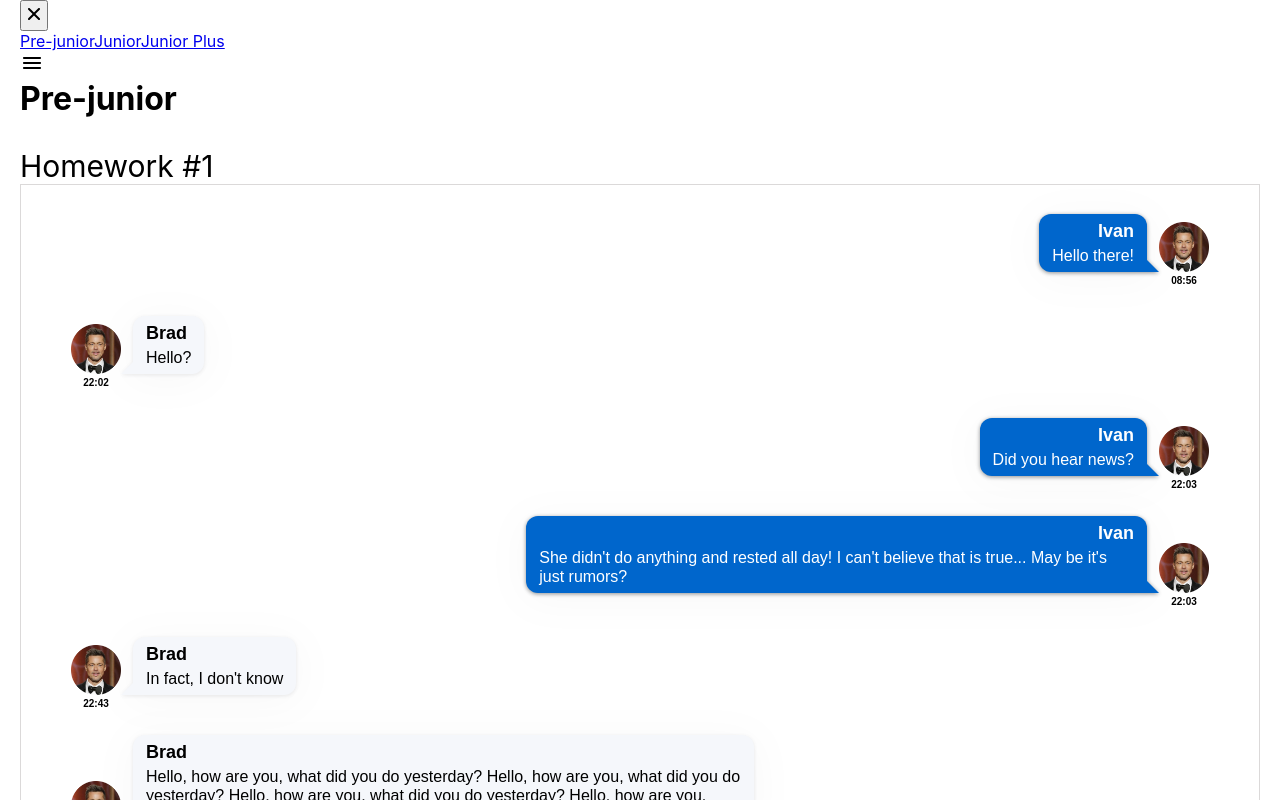
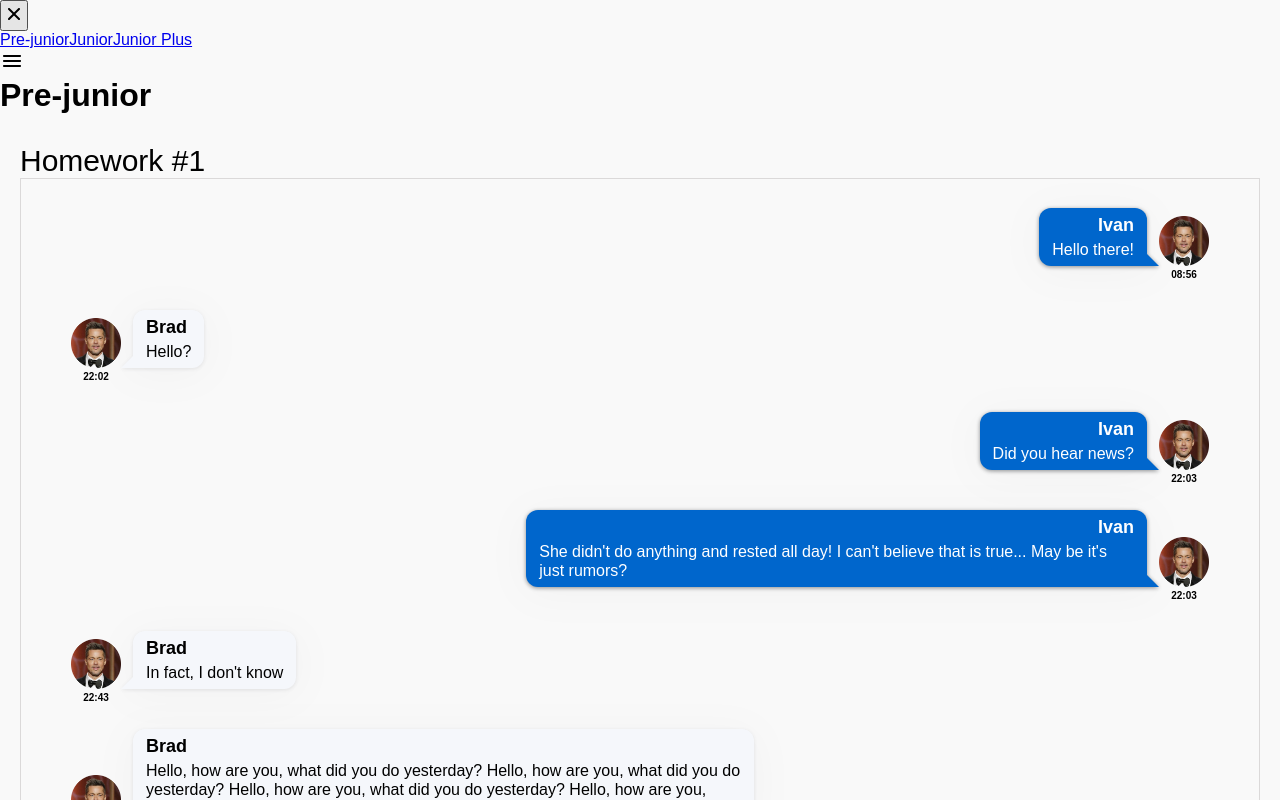
Before and after one commit to apastan/hw-sprint-2, a React (Create React App) app: page /#/pre-junior in a window 1280 px wide. Shown: the top 800 px of the page. Built offline with nearby package versions, Linux system fonts and the light colour scheme; the HTML template or start-up script is replaced by a standard one.

Commit message:
03-01 Add class `.container` to global styles

```diff
--- a/src/index.css
+++ b/src/index.css
@@ -6,15 +6,18 @@
 
 body {
     margin: 0;
-    font-family: -apple-system, BlinkMacSystemFont, 'Segoe UI', 'Roboto',
-    'Oxygen', 'Ubuntu', 'Cantarell', 'Fira Sans', 'Droid Sans',
-    'Helvetica Neue', sans-serif;
-    -webkit-font-smoothing: antialiased;
-    -moz-osx-font-smoothing: grayscale;
-    box-sizing: border-box;
+    font-family: Montserrat, sans-serif;
+    background-color: #f9f9f9;
 }
 
 code {
     font-family: source-code-pro, Menlo, Monaco, Consolas, 'Courier New',
     monospace;
 }
+
+.container {
+    max-width: 1270px;
+    width: 100%;
+    padding: 0 15px;
+    margin: 0 auto;
+}
--- a/src/s1-main/App.module.css
+++ b/src/s1-main/App.module.css
@@ -1,10 +1,5 @@
 .App {
     --header_height: 60px;
-
-    max-width: 1270px;
-    width: 100%;
-    padding: 0 15px;
-    margin: 0 auto;
 }
 
 .hw {
--- a/src/s2-homeworks/hw05/layout/Layout.tsx
+++ b/src/s2-homeworks/hw05/layout/Layout.tsx
@@ -20,7 +20,7 @@ export const Layout: FC<PropsType> = ({ children }) => {
         <>
             <Sidebar open={open} handleClose={handleClose} />
             <Header handleOpen={handleOpen} />
-            <div>
+            <div className={"container"}>
                 {/*страницы*/}
                 {children}
             </div>
```
